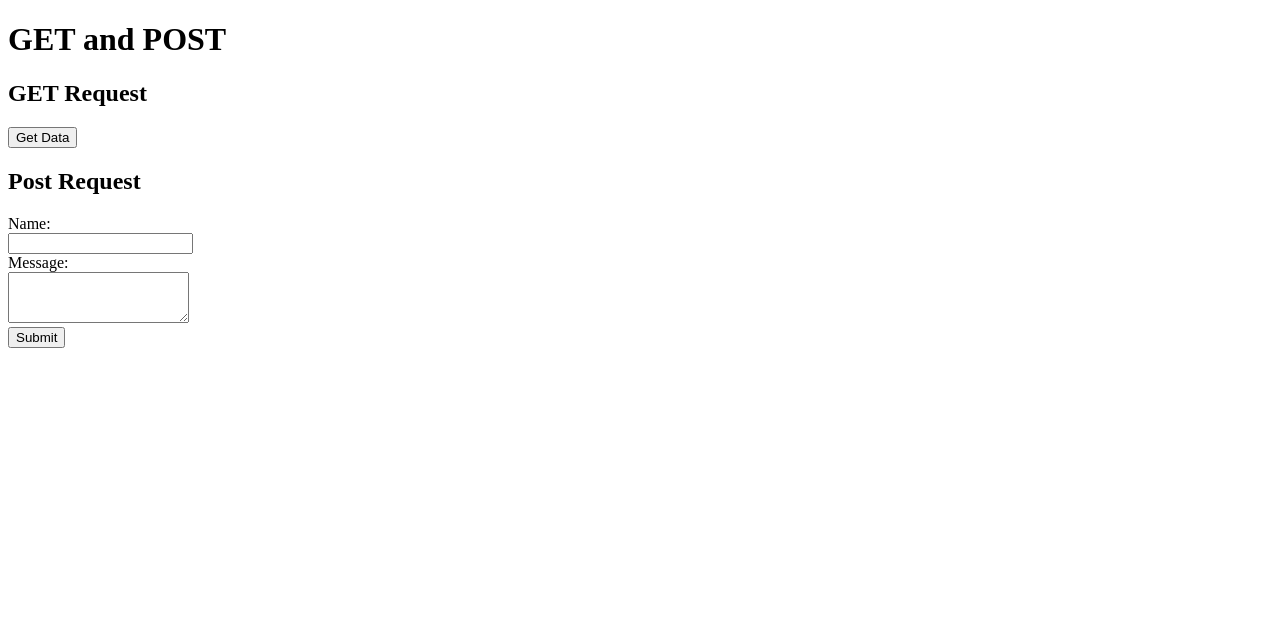
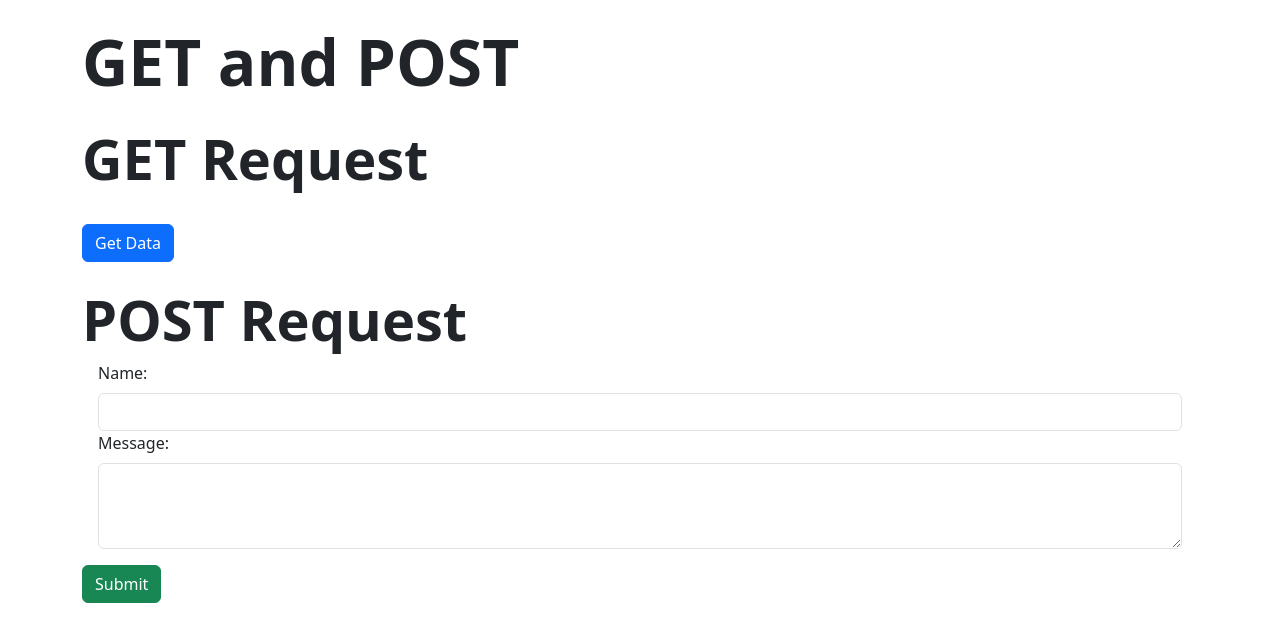
Before and after one commit to devMainak/get-post-js, a plain HTML site: page index.html in a window 1280 px wide. Drawn offline with nearby package versions, Linux system fonts and the light colour scheme.

Commit message:
style: added bootstrap

```diff
--- a/index.html
+++ b/index.html
@@ -5,35 +5,35 @@
   <meta charset="utf-8">
   <meta name="viewport" content="width=device-width">
   <title>replit</title>
-  <link href="style.css" rel="stylesheet" type="text/css" />
+  <link href="https://cdn.jsdelivr.net/npm/bootstrap@5.3.3/dist/css/bootstrap.min.css" rel="stylesheet"/>
 </head>
 
 <body>
 
-  <div>
-    <h1>GET and POST</h1>
+  <div class="container">
+    <h1 class="display-3 fw-semibold mt-4">GET and POST</h1>
 
-    <h2>GET Request</h2>
-    <button id="getDataBtn">Get Data</button>
-    <ul id="showData"></ul>
+    <h2 class="display-4 fw-semibold mt-4">GET Request</h2>
+    <button class="btn btn-primary mt-4" id="getDataBtn">Get Data</button>
+    <div class="mt-3" id="showData"></div>
 
-    <h2>Post Request</h2>
+    <h2 class="display-4 fw-semibold mt-4">POST Request</h2>
     <form id="messageForm">
-      <div>
-      <label for="userName">Name:</label>
-      <div>
-        <input id="userName"/>
+      <div class="mx-3">
+      <label class="form-label" for="userName">Name:</label>
+      <div class="input-group">
+        <input class="form-control" id="userName"/>
       </div>
         </div>
-      <div>
-        <label for="userMessage">Message:</label>
-        <div>
-          <textarea id="userMessage" rows="3"></textarea>
+      <div class="mx-3">
+        <label class="form-label" for="userMessage">Message:</label>
+        <div class="input-group">
+          <textarea class="form-control" id="userMessage" rows="3"></textarea>
         </div>
           </div>
-      <button type="submit">Submit</button>
+      <button class="btn btn-success mt-3" type="submit">Submit</button>
     </form>
-  <div id="responseContainer"></div>
+  <div class="mt-3" id="responseContainer"></div>
   </div>
 
 
@@ -62,10 +62,8 @@
           console.log(data);
           for (let i = 0; i < data.length; i++)
             {
-              const listItem = document.createElement('li');
-
               const card = document.createElement('div');
-              card.className = `card`;
+              card.className = `card mt-3`;
 
               const cardBody = document.createElement('div');
               cardBody.className = `card-body`;
@@ -83,9 +81,7 @@
 
               card.appendChild(cardBody);
 
-              listItem.appendChild(card);
-
-              showData.appendChild(listItem);
+              showData.appendChild(card);
             }
         }
       })
```
